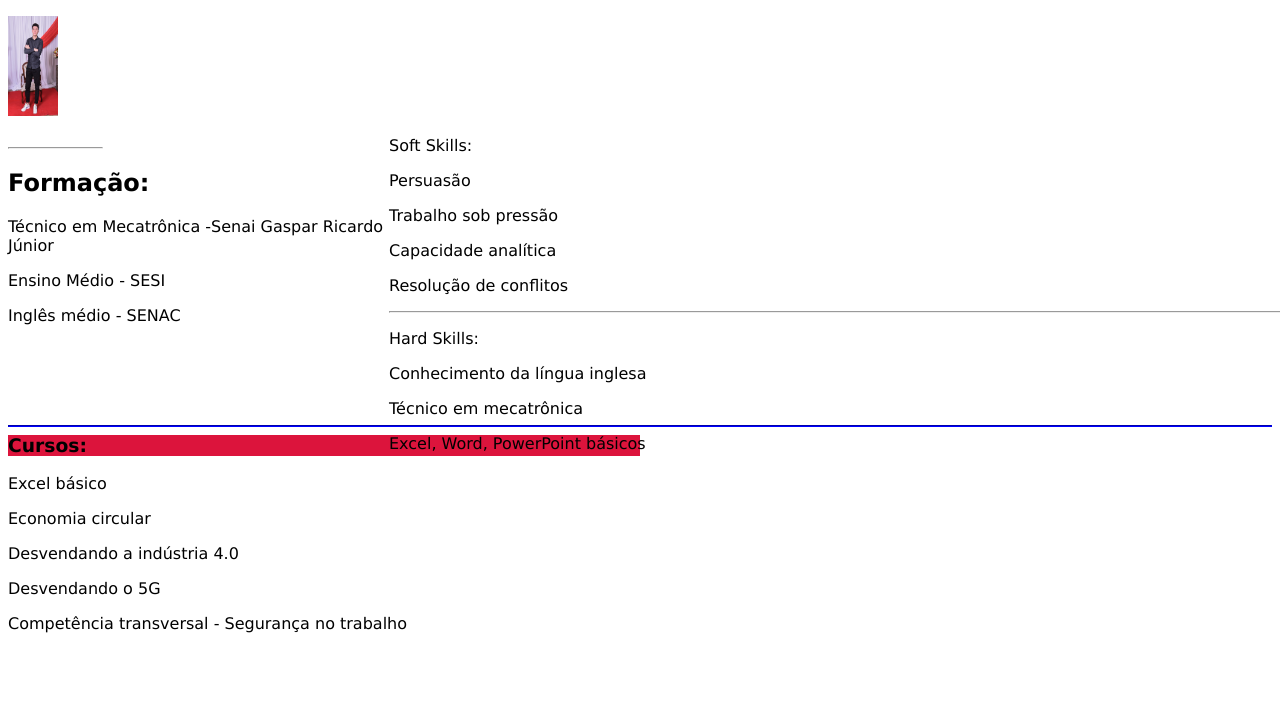
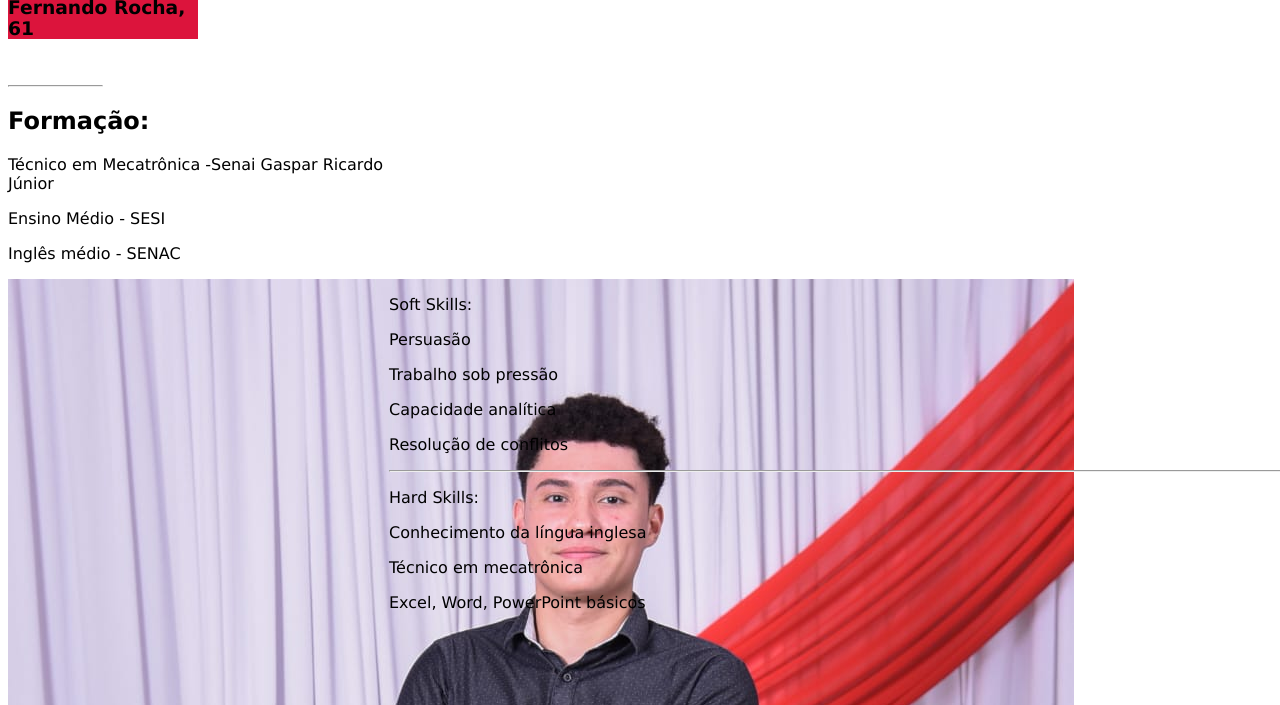
Before and after one commit to NEVES070305/Curriculo, a plain HTML site: page Index/index.html in a window 1280 px wide. Shown: the part 70-775 px from the top of the page. Drawn offline with Linux system fonts and the light colour scheme.

Commit message:
Curriculo 2

```diff
--- a/Index/index.html
+++ b/Index/index.html
@@ -11,9 +11,18 @@
 <body>
     <h1>Guilherme Neves da Silva</h1>
 
+    <div class="div1">
+        <div class="formacao">
+
             <h3>Rua: Marcio Fernando Rocha, 61</h3>
 
-    <img src="./images/6b29c4ca-6587-486b-a9a2-b37b52846d2c.jpg" height="100" width="50" class="foto">
+            <br>
+            <hr class="linha">
+            <h2>Formação:</h2>
+            <p>Técnico em Mecatrônica -Senai Gaspar Ricardo Júnior</p>
+            <p>Ensino Médio - SESI</p>
+            <p>Inglês médio - SENAC</p>
+        </div>
 
         <div class="skills">
             <p>Soft Skills:</p>
@@ -21,8 +30,6 @@
             <p>Trabalho sob pressão</p>
             <p>Capacidade analítica</p>
             <p>Resolução de conflitos</p>
-
-
             <hr>
             <p>Hard Skills:</p>
             <p>Conhecimento da língua inglesa</p>
@@ -30,13 +37,12 @@
             <p>Excel, Word, PowerPoint básicos</p>
         </div>
 
-    <div class="formacao">
-        <br>
-        <hr class="linha">
-        <h2>Formação:</h2>
-        <p>Técnico em Mecatrônica -Senai Gaspar Ricardo Júnior</p>
-        <p>Ensino Médio - SESI</p>
-        <p>Inglês médio - SENAC</p>
+        <div class="imagem">
+
+            <img src="./images/6b29c4ca-6587-486b-a9a2-b37b52846d2c.jpg">
+
+        </div>
+
     </div>
 
 
```
Lines whose indentation alone changed are shown as unchanged.
